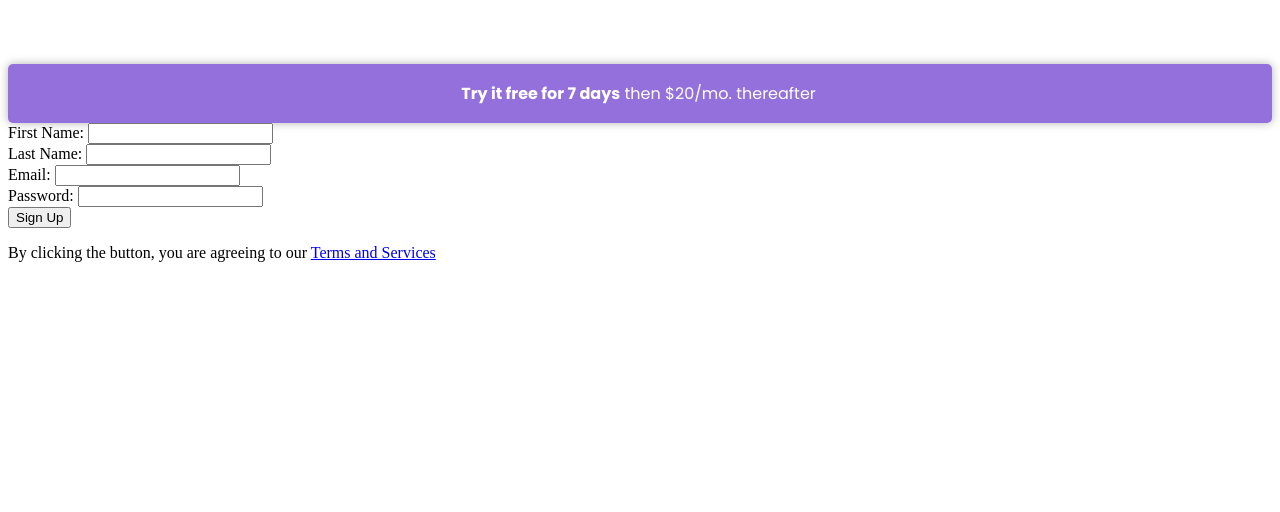
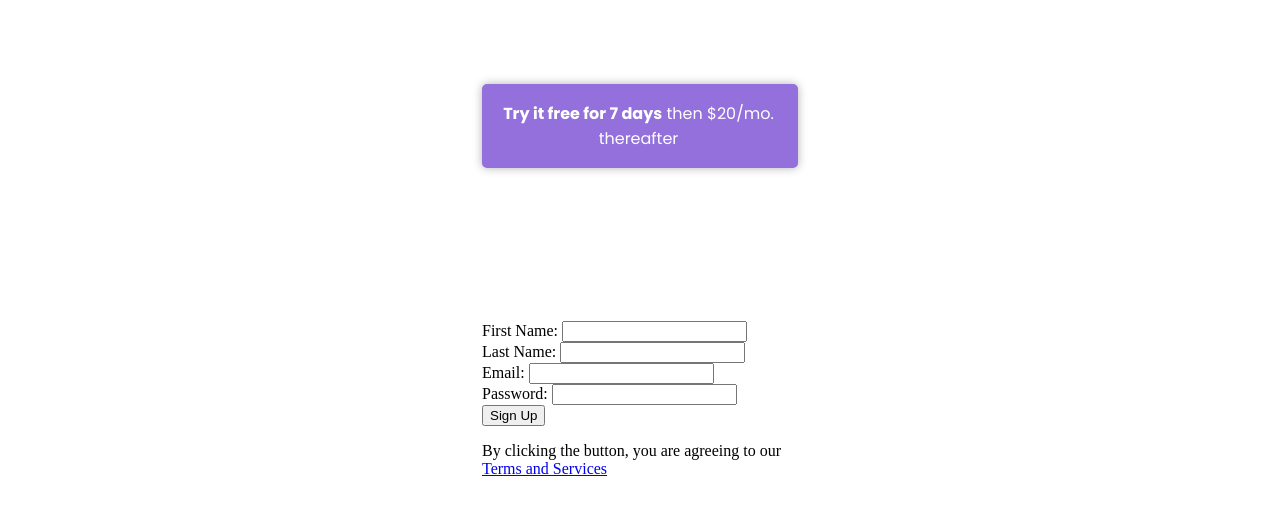
Before and after one commit to JohnMHoyt24/signup-form, a React (Vite) app in the folder signup-form/: page / in a window 1280 px wide. Shown: the part 142-654 px from the top of the page. Built offline with nearby package versions, Linux system fonts and the light colour scheme.

Commit message:
Applied styling for the 3 wrappers.

```diff
--- a/signup-form/src/assets/App.css
+++ b/signup-form/src/assets/App.css
@@ -1,10 +1,38 @@
 .app-container {
-  background-image: linear-gradient(
-    rgba(255, 30, 0, 0.5)
-  ),
-  url('/bg-intro-desktop.png');
+  background-image: linear-gradient(rgba(255, 30, 0, 0.5)),
+    url('/bg-intro-desktop.png');
   background-size: cover;
   background-position: center;
   min-height: 100vh;
   background-repeat: no-repeat;
 }
+
+.intro-wrapper {
+  display: flex;
+  flex-direction: row;
+  margin-right: 10px;
+}
+
+.freetrial-wrapper {
+  display: flex;
+  flex-direction: column;
+  justify-content: center;
+  align-items: center;
+  width: 25%;
+  margin: 0 auto;
+  border-radius: 10px;
+  padding: 20px
+}
+
+.form-wrapper {
+  display: flex;
+  flex-direction: column;
+  justify-content: center;
+  align-items: center;
+  height: 50vh;
+  width: 25%;
+  margin: 0 auto;
+  background-color: white;
+  border-radius: 10px;
+  padding: 20px;
+}
```
